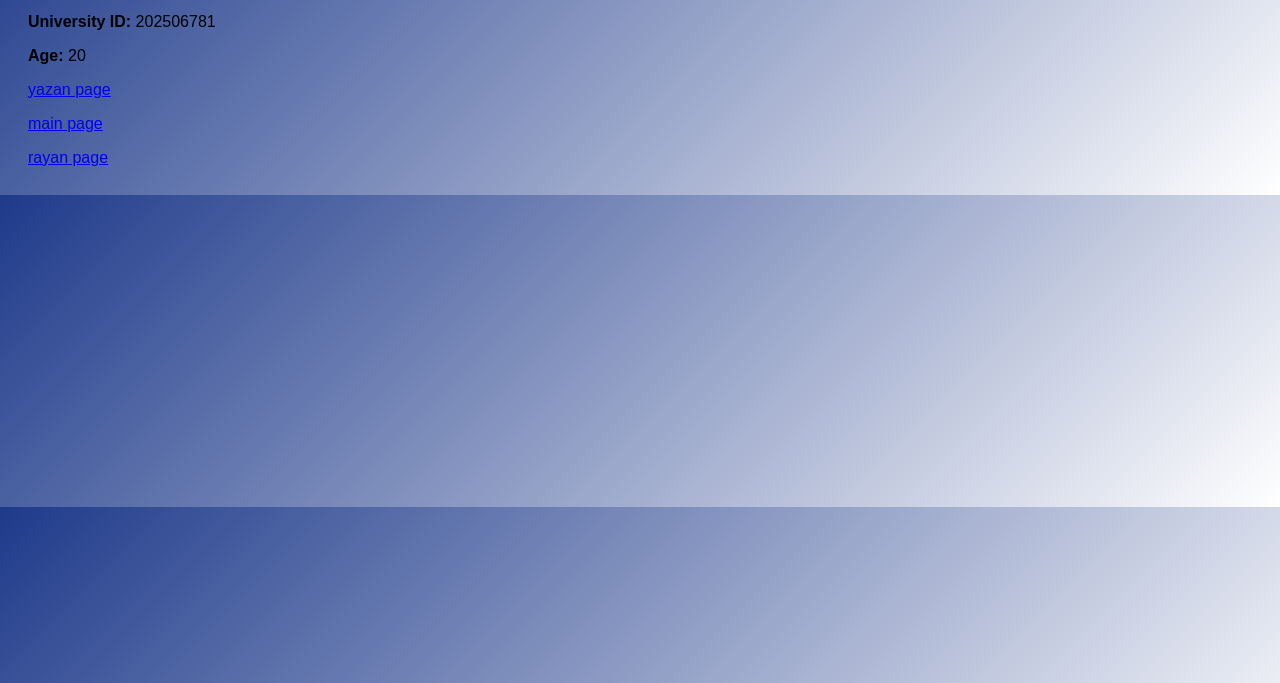
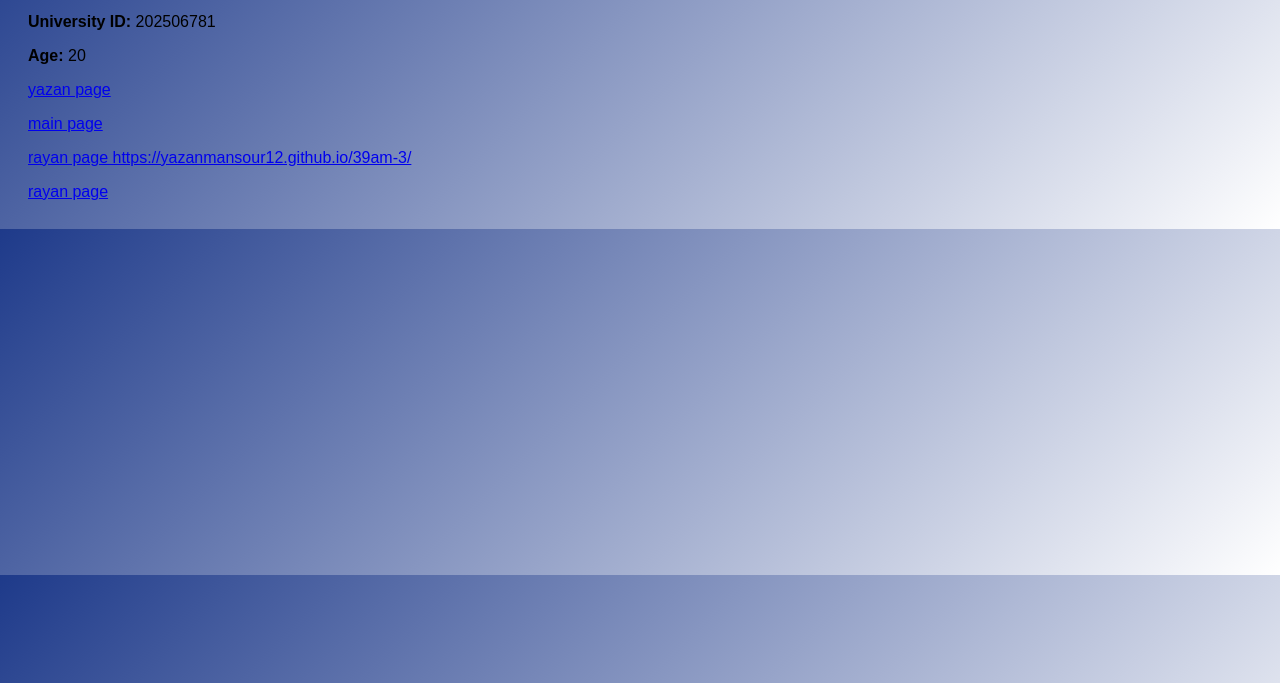
Before and after one commit to yazanmansour12/39am-3, a plain HTML site: page index.html in a window 1280 px wide. Shown: the part 117-800 px from the top of the page. Drawn offline with Linux system fonts and the light colour scheme.

Commit message:
Update index.html

```diff
--- a/index.html
+++ b/index.html
@@ -30,6 +30,10 @@
            <p></p> <a href="https://yazanmansour12.github.io/ryan/" class="link-button" target="_blank">
 
      rayan  page
+               https://yazanmansour12.github.io/39am-3/
+               <p></p> <a href="https://yazanmansour12.github.io/39am-3/" class="link-button" target="_blank">
+
+     rayan  page
 </body>
 
 </html>
```
